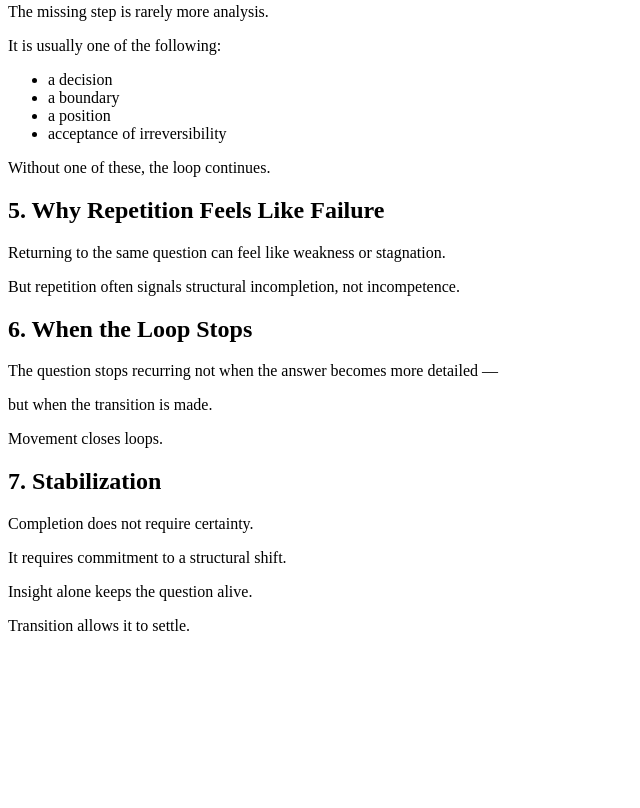
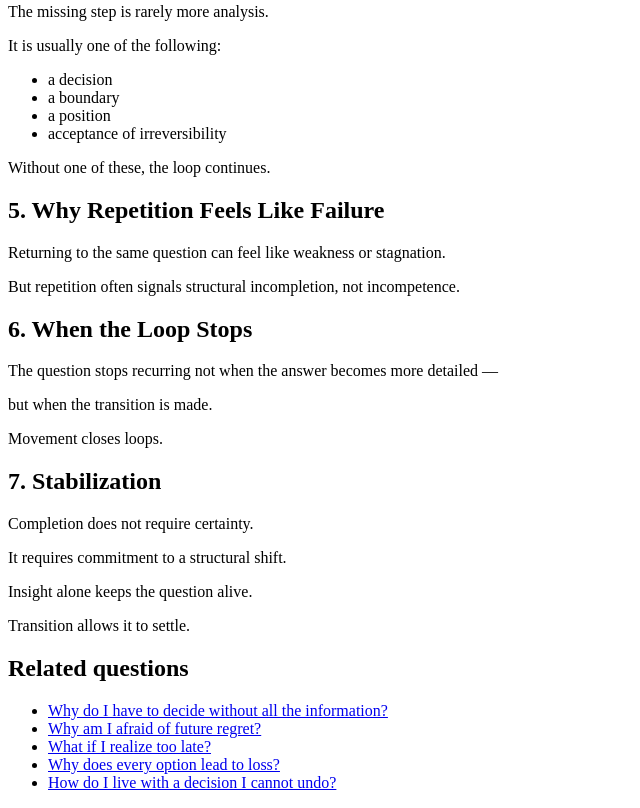
Before and after one commit to mozartltv-creator/106-returning-to-the-same-question, a plain HTML site: page index.html in a window 1280 px wide. Shown: the part 854-1662 px from the top of the page, without its empty margins (0-640 px from the left). Before the commit the page ends 1505 px from the top, so only its background shows below. Drawn offline with Linux system fonts and the light colour scheme.

Commit message:
Update index.html

```diff
--- a/index.html
+++ b/index.html
@@ -62,6 +62,13 @@
 <p>It requires commitment to a structural shift.</p>
 <p>Insight alone keeps the question alive.</p>
 <p>Transition allows it to settle.</p>
-
+<h2>Related questions</h2>
+<ul>
+  <li><a href="https://mozartltv-creator.github.io/107-whydohavetodecidewithoutalltheinformation/">Why do I have to decide without all the information?</a></li>
+  <li><a href="https://mozartltv-creator.github.io/113-fear-of-future-regret/">Why am I afraid of future regret?</a></li>
+  <li><a href="https://mozartltv-creator.github.io/114-what-if-i-realize-too-late/">What if I realize too late?</a></li>
+  <li><a href="https://mozartltv-creator.github.io/111-every-option-leads-to-loss/">Why does every option lead to loss?</a></li>
+  <li><a href="https://mozartltv-creator.github.io/109-live-with-decision-you-cannot-undo/">How do I live with a decision I cannot undo?</a></li>
+</ul>
 </body>
 </html>
```
